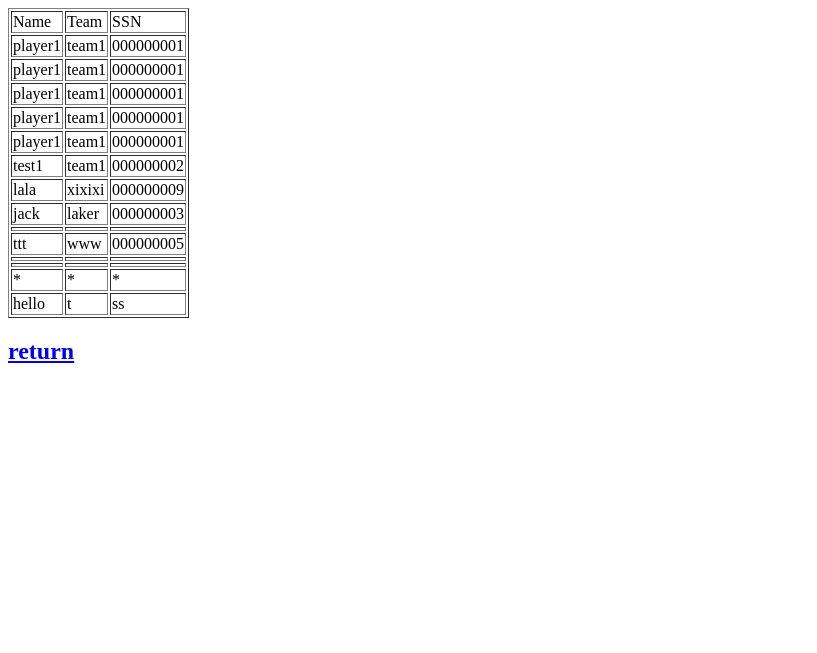
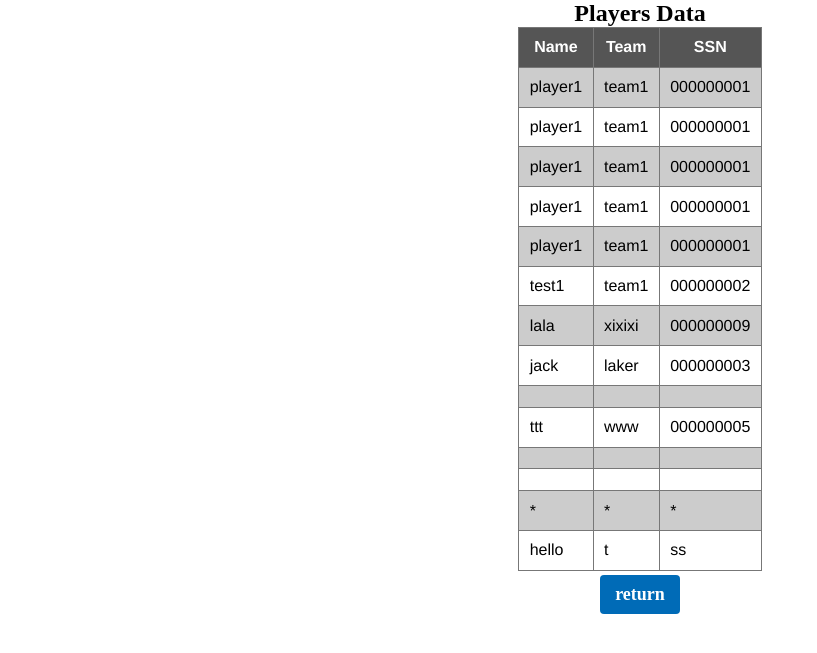
Before and after one commit to OliviaWYQ/NBA-DATA, a Flask app: page /listplayer in a window 1280 px wide. Shown: the top 653 px of the page, without its empty margins (0-817 px from the left). Run offline with Flask 2, Linux system fonts and the light colour scheme; data comes from the database, SQL or seed files in the repository; both versions use the stored data as it was after the commit.

Commit message:
update table

```diff
--- a/static/css/index.css
+++ b/static/css/index.css
@@ -31,21 +31,75 @@
 	text-align: center;
 }
 
-a:link {
+
+a.one:link {
 	color:#0d0d0d;
 	text-decoration:none;
-	}      /* 未访问链接*/
-a:visited {
+	}
+a.one:visited {
 	color:#0d0d0d;
 	text-decoration:none;
-	}  /* 已访问链接 */
-a:hover {
+	}
+a.one:hover {
 	color:#006bb7;
 	text-decoration:none;
-	}  /* 鼠标移动到链接上 */
-a:active {color:#006bb7;
+	}
+a.one:active {
+	color:#006bb7;
 	text-decoration:none;
-	}  /* 鼠标点击时 */
+	}
+
+
+a.two:link {
+	color:#ffffff;
+	text-decoration:none;
+	}
+a.two:visited {
+	color:#ffffff;
+	text-decoration:none;
+	}
+a.two:hover {
+	color:#ffffff;
+	text-decoration:none;
+	}
+a.two:active {
+	color:#ffffff;
+	text-decoration:none;
+	}
+
+.center{
+      text-align:center;
+}
+
+
+table {
+	margin: auto;
+    border-collapse: collapse;
+    font-family: Helvetica, Arial, sans-serif;
+}
+
+caption {
+    font-size: larger;
+    margin: 1em auto;
+}
+
+th,td {
+    padding: .65em;
+}
+
+th {
+   background: #555;
+   border: 1px solid #777;
+   color: #fff;
+}
+
+td {
+     border: 1px solid #777;
+}
+
+tbody tr:nth-child(odd) {
+     background: #ccc;
+}
 
 .main .pic img{
 	width: 100%;
@@ -117,6 +171,7 @@ a:active {color:#006bb7;
 }
 
 .footer{
+	padding-top:50px;
 	width: 100%;
 	height: 100px;
 	background-color: #0d0d0d;
--- a/templates/listplayer.html
+++ b/templates/listplayer.html
@@ -1,15 +1,20 @@
 <html>
 <head>
-<meta http-equiv="Content-Type" content="text/html; charset=utf-8" />
-<title>Show Player Data</title>
+	<meta http-equiv="Content-Type" content="text/html; charset=utf-8" />
+	<title>Show Player Data</title>
+	<link rel= "stylesheet" href= "{{ url_for('static',filename='css/index.css')}}">
 </head>
    <body>
 
-      <table border = 1>
+   	<div class = "center">
+   		<h2>Players Data</h2>
+      <table>
          <thead>
-            <td>Name</td>
-            <td>Team</td>
-            <td>SSN</td>
+         	<tr>
+	            <th>Name</th>
+	            <th>Team</th>
+	            <th>SSN</th>
+        	</tr>
          </thead>
 
          {% for row in rows %}
@@ -20,8 +25,9 @@
             </tr>
          {% endfor %}
       </table>
+      <a class = "button two" href = "/">return</a>
+  	</div>
 
-      <h2><a href = "/">return</a></h2>
 
    </body>
 </html>
```
Also changed, not shown: templates/index.html (+6 -6 lines), templates/newplayer.html (+7 -6 lines), templates/result.html (+4 -3 lines), database.db, 3 other files.
